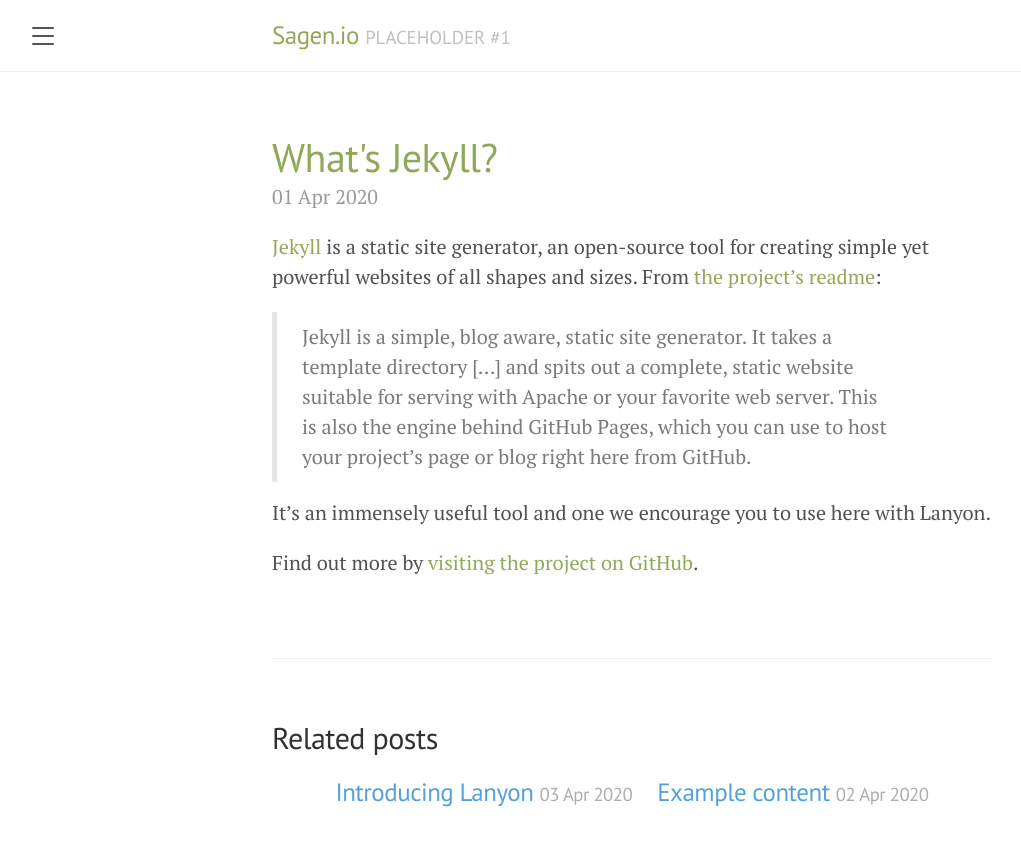
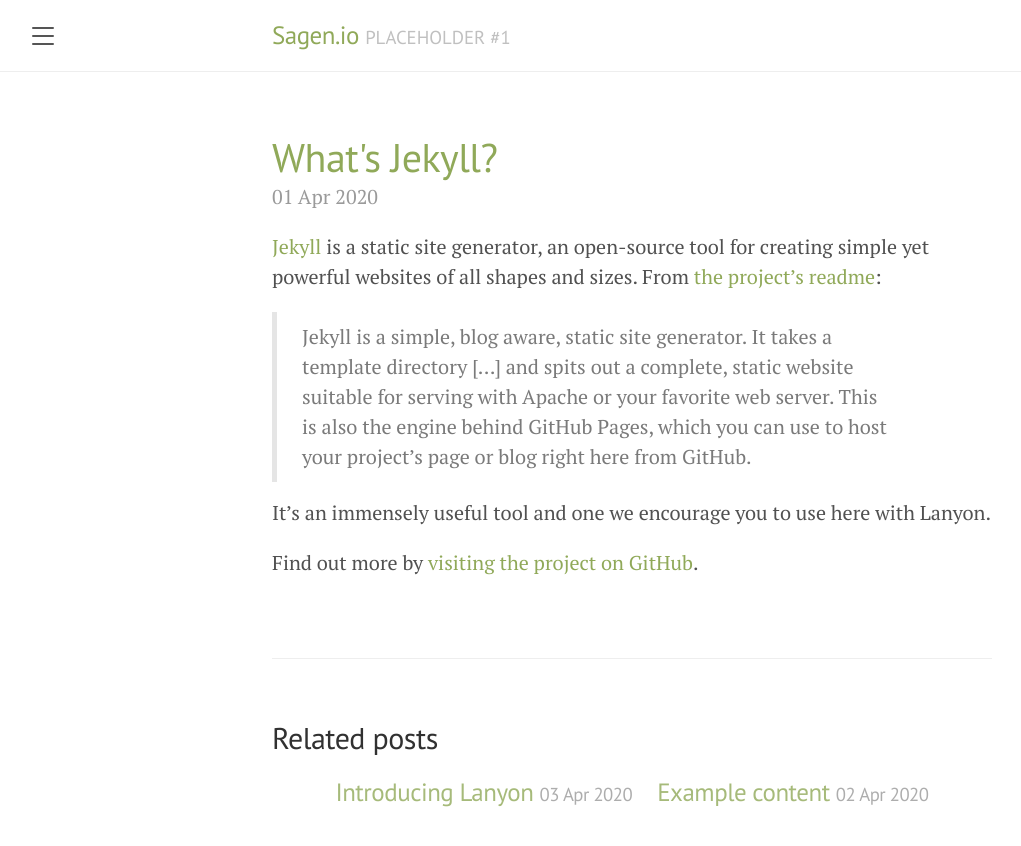
Before and after one commit to exTerEX/sagen.io, a Jekyll site: the page built from _posts/2020-04-01-whats-jekyll.md, in a window 1280 px wide. Shown: the top 846 px of the page, without its empty margins (8-1029 px from the left). Built offline with Jekyll 4.4.1, drawn with Linux system fonts in a browser that asks for light colours.

Commit message:
Reset lanyon/poole css files and base.css correction

```diff
--- a/assets/css/base.css
+++ b/assets/css/base.css
@@ -13,6 +13,19 @@
 
 li:last-child {
   padding-right: 0;
+}
+
+.container .post-title a,
+.container h1 {
+  color: #90a959;
+}
+
+.masthead-title a {
+  color: #90a959;
+}
+
+.sidebar {
+  background-color: #90a959;
 }
 
 .sidebar div:last-child {
@@ -33,6 +46,28 @@
   overflow: auto;
 }
 
+.sidebar-toggle {
+  color: #90a959;
+}
+
+.sidebar-toggle:active,
+#sidebar-checkbox:focus ~ .sidebar-toggle,
+#sidebar-checkbox:checked ~ .sidebar-toggle {
+  background-color: #90a959;
+}
+
+.post a {
+  color: #90a959;
+}
+
+.related-posts li a {
+  color: rgb(144, 169, 89);
+}
+
+.related-posts li a:hover {
+  color: rgba(50, 50, 50);
+}
+
 #copyright {
   padding-top: 0.25rem;
   font-size: 80%;
--- a/assets/css/lanyon.css
+++ b/assets/css/lanyon.css
@@ -21,7 +21,9 @@
  * Sidebar
  * Slide effect
  * Posts and pages
+ * Pagination
  * Reverse layout
+ * Themes
  */
 
 /*
@@ -73,11 +75,6 @@
   max-width: 28rem;
 }
 
-.container .post-title a,
-.container h1 {
-  color: #90a959;
-}
-
 @media (min-width: 38em) {
   .container {
     max-width: 32rem;
@@ -109,7 +106,7 @@
 }
 
 .masthead-title a {
-  color: #90a959;
+  color: #505050;
 }
 
 .masthead-title small {
@@ -155,7 +152,7 @@
   font-family: "PT Sans", Helvetica, Arial, sans-serif;
   font-size: 0.875rem; /* 15px */
   color: rgba(255, 255, 255, 0.6);
-  background-color: #90a959;
+  background-color: #202020;
   -webkit-transition: all 0.3s ease-in-out;
   transition: all 0.3s ease-in-out;
 }
@@ -172,9 +169,12 @@
   color: #fff;
 }
 
+.sidebar-item {
+  padding: 1rem;
+}
+
 .sidebar-item p:last-child {
   margin-bottom: 0;
-  font-size: 100%;
 }
 
 /* Sidebar nav */
@@ -223,7 +223,7 @@
   display: flex;
   align-items: center;
   padding: 0.25rem 0.75rem;
-  color: #90a959;
+  color: #505050;
   background-color: #fff;
   border-radius: 0.25rem;
   cursor: pointer;
@@ -242,7 +242,7 @@
 #sidebar-checkbox:focus ~ .sidebar-toggle,
 #sidebar-checkbox:checked ~ .sidebar-toggle {
   color: #fff;
-  background-color: #90a959;
+  background-color: #555;
 }
 
 .sidebar-toggle:active:before,
@@ -314,10 +314,6 @@
   margin-bottom: 4em;
 }
 
-.post a {
-  color: #90a959;
-}
-
 /* Blog post or page title */
 .page-title,
 .post-title,
@@ -354,22 +350,68 @@
   margin-top: 0;
 }
 
-.related-posts h3 {
-  color: #90a959;
-}
-
 .related-posts li small {
   font-size: 75%;
   color: #999;
 }
 
 .related-posts li a:hover {
-  color: #90a959;
-  text-decoration: none;
+  color: #268bd2;
 }
 
 .related-posts li a:hover small {
   color: inherit;
+}
+
+/*
+ * Pagination
+ *
+ * Super lightweight (HTML-wise) blog pagination. `span`s are provide for when
+ * there are no more previous or next posts to show.
+ */
+.pagination {
+  overflow: hidden; /* clearfix */
+  margin-left: -1rem;
+  margin-right: -1rem;
+  font-family: "PT Sans", Helvetica, Arial, sans-serif;
+  color: #ccc;
+  text-align: center;
+}
+
+/* Pagination items can be `span`s or `a`s */
+.pagination-item {
+  display: block;
+  padding: 1rem;
+  border: 1px solid #eee;
+}
+
+.pagination-item:first-child {
+  margin-bottom: -1px;
+}
+
+/* Only provide a hover state for linked pagination items */
+a.pagination-item:hover {
+  background-color: #f5f5f5;
+}
+
+@media (min-width: 30em) {
+  .pagination {
+    margin: 3rem 0;
+  }
+  .pagination-item {
+    float: left;
+    width: 50%;
+  }
+  .pagination-item:first-child {
+    margin-bottom: 0;
+    border-top-left-radius: 4px;
+    border-bottom-left-radius: 4px;
+  }
+  .pagination-item:last-child {
+    margin-left: -1px;
+    border-top-right-radius: 4px;
+    border-bottom-right-radius: 4px;
+  }
 }
 
 /*
@@ -397,6 +439,117 @@
 }
 
 /*
+ * Themes
+ *
+ * Apply custom color schemes by adding the appropriate class to the `body`.
+ * Based on colors from Base16: http://chriskempson.github.io/base16/#default.
+ */
+
+/* Red */
+.theme-base-08 .sidebar,
+.theme-base-08 .sidebar-toggle:active,
+.theme-base-08 #sidebar-checkbox:checked ~ .sidebar-toggle {
+  background-color: #ac4142;
+}
+
+.theme-base-08 .container a,
+.theme-base-08 .sidebar-toggle,
+.theme-base-08 .related-posts li a:hover {
+  color: #ac4142;
+}
+
+/* Orange */
+.theme-base-09 .sidebar,
+.theme-base-09 .sidebar-toggle:active,
+.theme-base-09 #sidebar-checkbox:checked ~ .sidebar-toggle {
+  background-color: #d28445;
+}
+
+.theme-base-09 .container a,
+.theme-base-09 .sidebar-toggle,
+.theme-base-09 .related-posts li a:hover {
+  color: #d28445;
+}
+
+/* Yellow */
+.theme-base-0a .sidebar,
+.theme-base-0a .sidebar-toggle:active,
+.theme-base-0a #sidebar-checkbox:checked ~ .sidebar-toggle {
+  background-color: #f4bf75;
+}
+
+.theme-base-0a .container a,
+.theme-base-0a .sidebar-toggle,
+.theme-base-0a .related-posts li a:hover {
+  color: #f4bf75;
+}
+
+/* Green */
+.theme-base-0b .sidebar,
+.theme-base-0b .sidebar-toggle:active,
+.theme-base-0b #sidebar-checkbox:checked ~ .sidebar-toggle {
+  background-color: #90a959;
+}
+
+.theme-base-0b .container a,
+.theme-base-0b .sidebar-toggle,
+.theme-base-0b .related-posts li a:hover {
+  color: #90a959;
+}
+
+/* Cyan */
+.theme-base-0c .sidebar,
+.theme-base-0c .sidebar-toggle:active,
+.theme-base-0c #sidebar-checkbox:checked ~ .sidebar-toggle {
+  background-color: #75b5aa;
+}
+
+.theme-base-0c .container a,
+.theme-base-0c .sidebar-toggle,
+.theme-base-0c .related-posts li a:hover {
+  color: #75b5aa;
+}
+
+/* Blue */
+.theme-base-0d .sidebar,
+.theme-base-0d .sidebar-toggle:active,
+.theme-base-0d #sidebar-checkbox:checked ~ .sidebar-toggle {
+  background-color: #6a9fb5;
+}
+
+.theme-base-0d .container a,
+.theme-base-0d .sidebar-toggle,
+.theme-base-0d .related-posts li a:hover {
+  color: #6a9fb5;
+}
+
+/* Magenta */
+.theme-base-0e .sidebar,
+.theme-base-0e .sidebar-toggle:active,
+.theme-base-0e #sidebar-checkbox:checked ~ .sidebar-toggle {
+  background-color: #aa759f;
+}
+
+.theme-base-0e .container a,
+.theme-base-0e .sidebar-toggle,
+.theme-base-0e .related-posts li a:hover {
+  color: #aa759f;
+}
+
+/* Brown */
+.theme-base-0f .sidebar,
+.theme-base-0f .sidebar-toggle:active,
+.theme-base-0f #sidebar-checkbox:checked ~ .sidebar-toggle {
+  background-color: #8f5536;
+}
+
+.theme-base-0f .container a,
+.theme-base-0f .sidebar-toggle,
+.theme-base-0f .related-posts li a:hover {
+  color: #8f5536;
+}
+
+/*
  * Overlay sidebar
  *
  * Make the sidebar content overlay the viewport content instead of pushing it
--- a/assets/css/poole.css
+++ b/assets/css/poole.css
@@ -20,7 +20,11 @@
  * Custom type
  * Messages
  * Container
+ * Masthead
+ * Posts and pages
  * Pagination
+ * Reverse layout
+ * Themes
  */
 
 /*
@@ -42,6 +46,7 @@
 }
 
 html {
+  font-family: "Helvetica Neue", Helvetica, Arial, sans-serif;
   font-size: 16px;
   line-height: 1.5;
 }
@@ -83,7 +88,9 @@
 h5,
 h6 {
   margin-bottom: 0.5rem;
+  font-weight: bold;
   line-height: 1.25;
+  color: #313131;
   text-rendering: optimizeLegibility;
 }
 
@@ -300,10 +307,100 @@
  * Center the page content.
  */
 .container {
+  max-width: 38rem;
   padding-left: 1rem;
   padding-right: 1rem;
   margin-left: auto;
   margin-right: auto;
+}
+
+/*
+ * Masthead
+ *
+ * Super small header above the content for site name and short description.
+ */
+.masthead {
+  padding-top: 1rem;
+  padding-bottom: 1rem;
+  margin-bottom: 3rem;
+}
+
+.masthead-title {
+  margin-top: 0;
+  margin-bottom: 0;
+  color: #505050;
+}
+
+.masthead-title a {
+  color: #505050;
+}
+
+.masthead-title small {
+  font-size: 75%;
+  font-weight: 400;
+  color: #c0c0c0;
+  letter-spacing: 0;
+}
+
+/*
+ * Posts and pages
+ *
+ * Each post is wrapped in `.post` and is used on default and post layouts. Each
+ * page is wrapped in `.page` and is only used on the page layout.
+ */
+.page,
+.post {
+  margin-bottom: 4em;
+}
+
+/* Blog post or page title */
+.page-title,
+.post-title,
+.post-title a {
+  color: #303030;
+}
+
+.page-title,
+.post-title {
+  margin-top: 0;
+}
+
+/* Meta data line below post title */
+.post-date {
+  display: block;
+  margin-top: -0.5rem;
+  margin-bottom: 1rem;
+  color: #9a9a9a;
+}
+
+/* Related posts */
+.related {
+  padding-top: 2rem;
+  padding-bottom: 2rem;
+  border-top: 1px solid #eee;
+}
+
+.related-posts {
+  padding-left: 0;
+  list-style: none;
+}
+
+.related-posts h3 {
+  margin-top: 0;
+}
+
+.related-posts li small {
+  font-size: 75%;
+  color: #999;
+}
+
+.related-posts li a:hover {
+  color: #268bd2;
+  text-decoration: none;
+}
+
+.related-posts li a:hover small {
+  color: inherit;
 }
 
 /*
```
